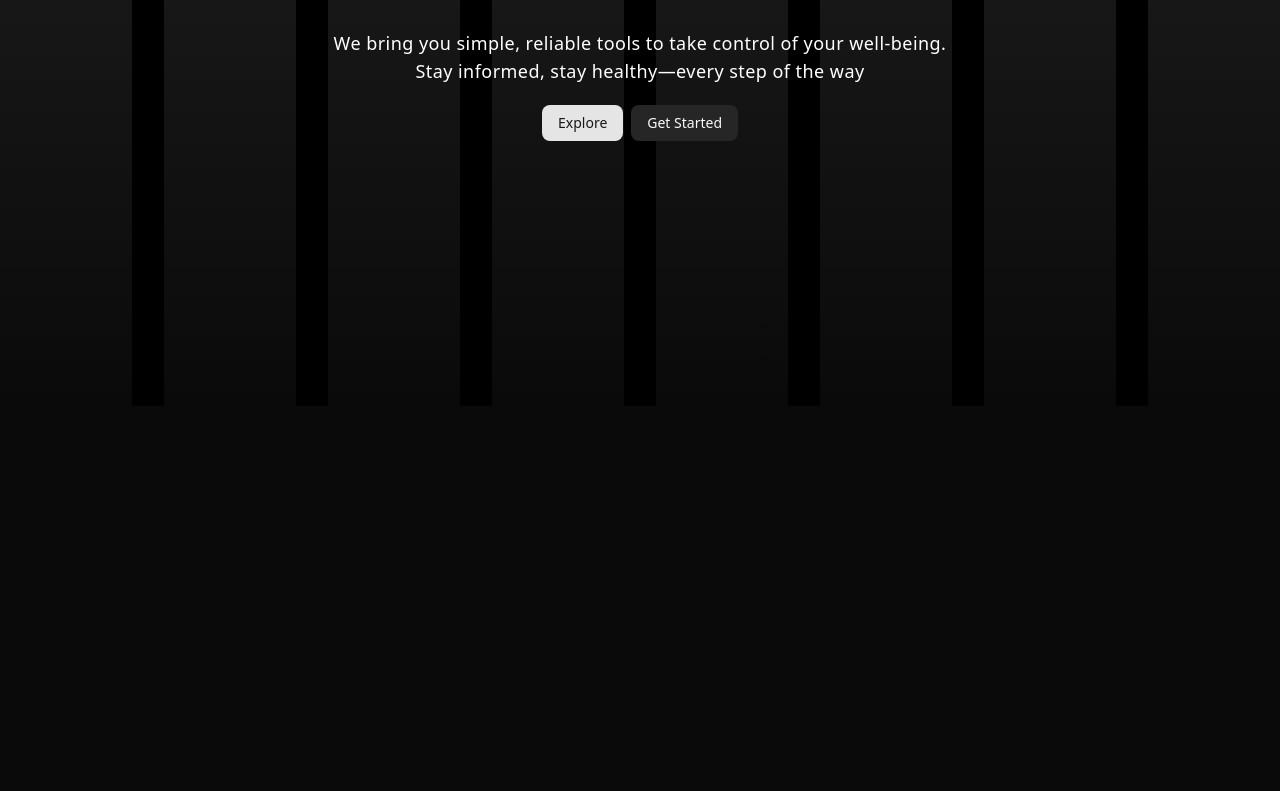
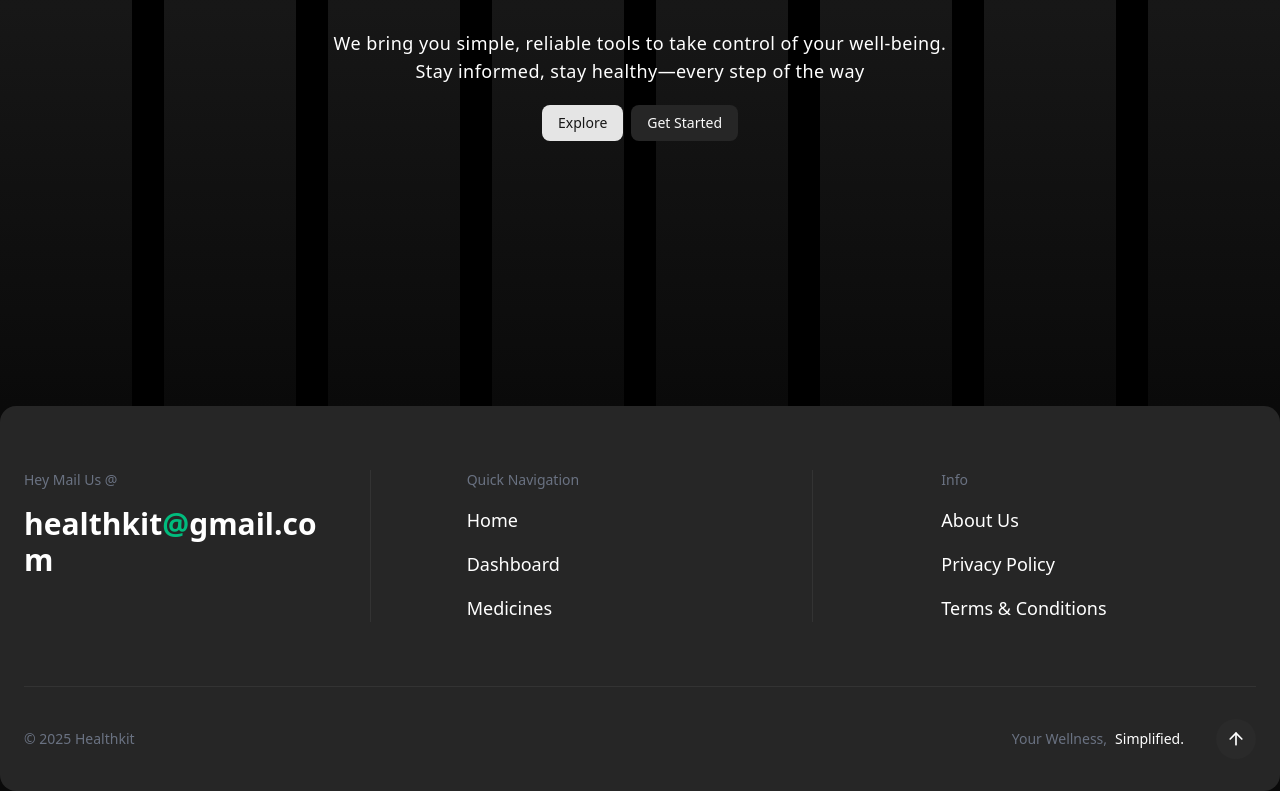
Before and after one commit to workonlly/healthkitsih, a Next.js app: page / in a window 1280 px wide. Shown: the part 394-1185 px from the top of the page. Before the commit the page ends 800 px from the top, so only its background shows below. Built offline with nearby package versions, Linux system fonts and the light colour scheme.

Commit message:
Added footer

```diff
--- a/src/app/page.tsx
+++ b/src/app/page.tsx
@@ -1,6 +1,7 @@
 import { Button } from "@/components/ui/button";
 import Background from "@/components/Background";
 import Navbar from "@/components/Navbar";
+import Footer from "@/components/footer";
 
 export default function Home() {
   return (
@@ -16,10 +17,10 @@ export default function Home() {
         <div className="flex gap-2 w-full justify-center">
           <Button>Explore</Button>
           <Button variant="secondary">Get Started</Button>
-
         </div>
       </div>
     </div>
+    <Footer/>
     </>
   );
 }
--- /dev/null
+++ b/src/components/footer.tsx
@@ -0,0 +1,89 @@
+"use client";
+
+import { ArrowUpIcon } from "lucide-react";
+import Link from "next/link";
+
+export default function Footer() {
+  const scrollToTop = () => {
+    window.scrollTo({ top: 0, behavior: "smooth" });
+  };
+
+  return (
+    <footer className="bg-accent text-neutral-300 pt-16 pb-8 rounded-2xl">
+      <div className="container mx-auto px-4 md:px-6">
+        <div className="grid grid-cols-1 md:grid-cols-3 gap-8 md:gap-x-16 lg:gap-x-24 border-b border-[#333333] pb-16 mb-8">
+          <div className="flex flex-col gap-4 pr-0 md:pr-8 md:border-r border-[#333333]">
+            <h3 className="text-sm text-gray-500 font-mono">
+              Hey Mail Us @
+            </h3>
+            <Link
+              href="mailto:healthkit@gmail.com"
+              className="text-3xl font-bold text-white hover:text-gray-400 transition-colors break-words"
+            >
+              healthkit<span className="text-chart-2">@</span>gmail.com
+            </Link>
+          </div>
+          <div className="flex flex-col gap-4 pr-0 md:pr-8 md:border-r border-[#333333]">
+            <h3 className="text-sm text-gray-500 font-mono">Quick Navigation</h3>
+            <Link
+              href="#home"
+              className="text-lg font-medium text-white hover:text-gray-400 transition-colors"
+            >
+              Home
+            </Link>
+            <Link
+              href="/dashboard"
+              className="text-lg font-medium text-white hover:text-gray-400 transition-colors"
+            >
+              Dashboard
+            </Link>
+            <Link
+              href="#"
+              className="text-lg font-medium text-white hover:text-gray-400 transition-colors"
+            >
+              Medicines
+            </Link>
+
+          </div>
+          <div className="flex flex-col gap-4 pt-8 md:pt-0 px-0 md:px-8 pr-0">
+            <h3 className="text-sm text-gray-500 font-mono">Info</h3>
+            <Link
+              href="#"
+              className="text-lg font-medium text-white hover:text-gray-400 transition-colors"
+            >
+              About Us
+            </Link>
+            <Link
+              href="#"
+              className="text-lg font-medium text-white hover:text-gray-400 transition-colors"
+            >
+              Privacy Policy
+            </Link>
+            <Link
+              href="#"
+              className="text-lg font-medium text-white hover:text-gray-400 transition-colors"
+            >
+              Terms & Conditions
+            </Link>
+          </div>
+        </div>
+        <div className="flex flex-col md:flex-row items-center justify-between text-sm text-gray-500">
+          <p className="mb-4 md:mb-0 whitespace-nowrap">
+            &copy; {new Date().getFullYear()} Healthkit
+          </p>
+          <div className="flex items-center gap-2 whitespace-nowrap">
+            <span>Your Wellness,</span>
+            <span className="text-white">Simplified.</span>
+            <button
+              onClick={scrollToTop}
+              className="ml-6 w-10 h-10 rounded-full bg-[#2A2A2A] flex items-center justify-center hover:bg-[#3A3A3A] transition-colors"
+              aria-label="Scroll to top"
+            >
+              <ArrowUpIcon className="h-5 w-5 text-white" />
+            </button>
+          </div>
+        </div>
+      </div>
+    </footer>
+  );
+}
```
